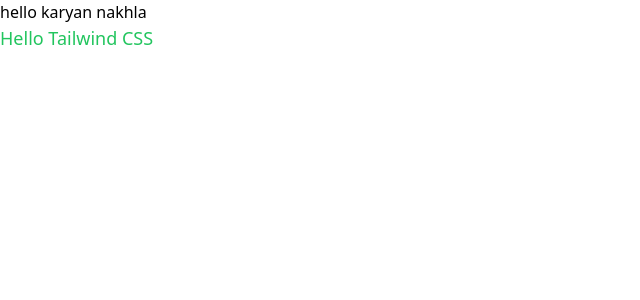
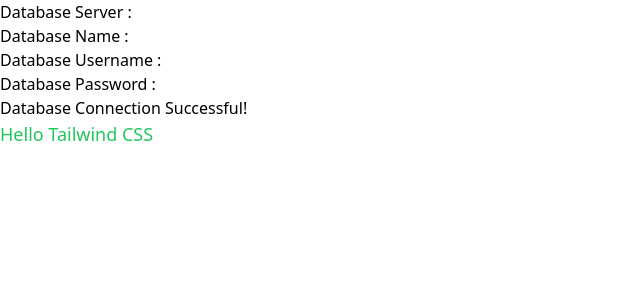
Before and after one commit to ABDELLPROO/BTS-PFE-IMMO, a PHP site: page / in a window 1280 px wide. Shown: the top 300 px of the page, without its empty margins (0-640 px from the left). Run offline with PHP 8.4, Linux system fonts and the light colour scheme; data that the repository does not hold is empty; style sheets or scripts are compiled from the project's sources.

Commit message:
Database configuration Fixes #15

```diff
--- a/composer.json
+++ b/composer.json
@@ -0,0 +1,5 @@
+{
+    "require": {
+        "vlucas/phpdotenv": "^5.4"
+    }
+}
--- /dev/null
+++ b/config/autoload.php
@@ -0,0 +1,9 @@
+<?php
+
+require './vendor/autoload.php';
+
+// Loading environment variables
+$dotenv = Dotenv\Dotenv::createImmutable('./');
+$dotenv->load();
+
+?>
--- /dev/null
+++ b/config/database/mysql.php
@@ -0,0 +1,33 @@
+<?php
+
+Class MysqlDatabase {
+  public $connection;
+
+  function __construct() {
+    $this->open_db_connection();
+  }
+
+  public function open_db_connection() {
+    echo 'Database Server : ' . $_ENV['DATABASE_SERVER'] . '<br>';
+    echo 'Database Name : ' . $_ENV['DATABASE_NAME'] . '<br>';
+    echo 'Database Username : ' . $_ENV['DATABASE_USERNAME'] . '<br>';
+    echo 'Database Password : ' . $_ENV['DATABASE_PASSWORD'] . '<br>';
+
+    try {
+      $this->connection = mysqli_connect(
+        $_ENV['DATABASE_SERVER'],
+        $_ENV['DATABASE_USERNAME'],
+        $_ENV['DATABASE_PASSWORD'],
+        $_ENV['DATABASE_NAME']
+      );
+
+      echo 'Database Connection Successful!<br>';
+    }
+    catch (MYSQLI_SQL_EXCEPTION $exception) {
+      echo 'Database Connection Failed!<br>';
+      echo $exception->getMessage();
+    }
+  }
+}
+
+?>
--- a/index.php
+++ b/index.php
@@ -1,5 +1,8 @@
 <?php
-  echo "hello karyan nakhla ";
+  include('config/autoload.php');
+
+  include("config/database/mysql.php");
+  $db = new MysqlDatabase();
 ?>
 
 <html>
```
Also changed, not shown: 2 other files.
